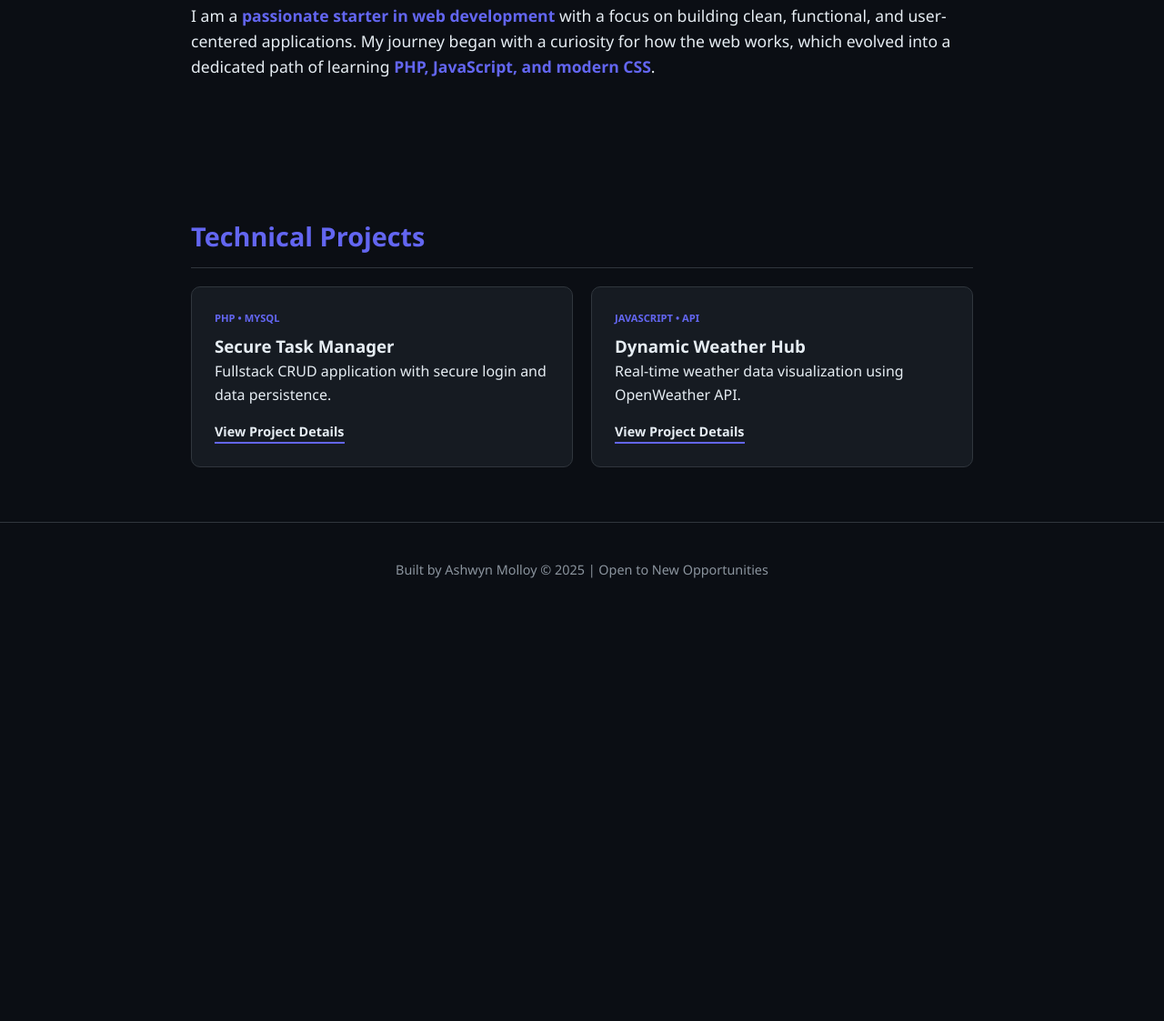
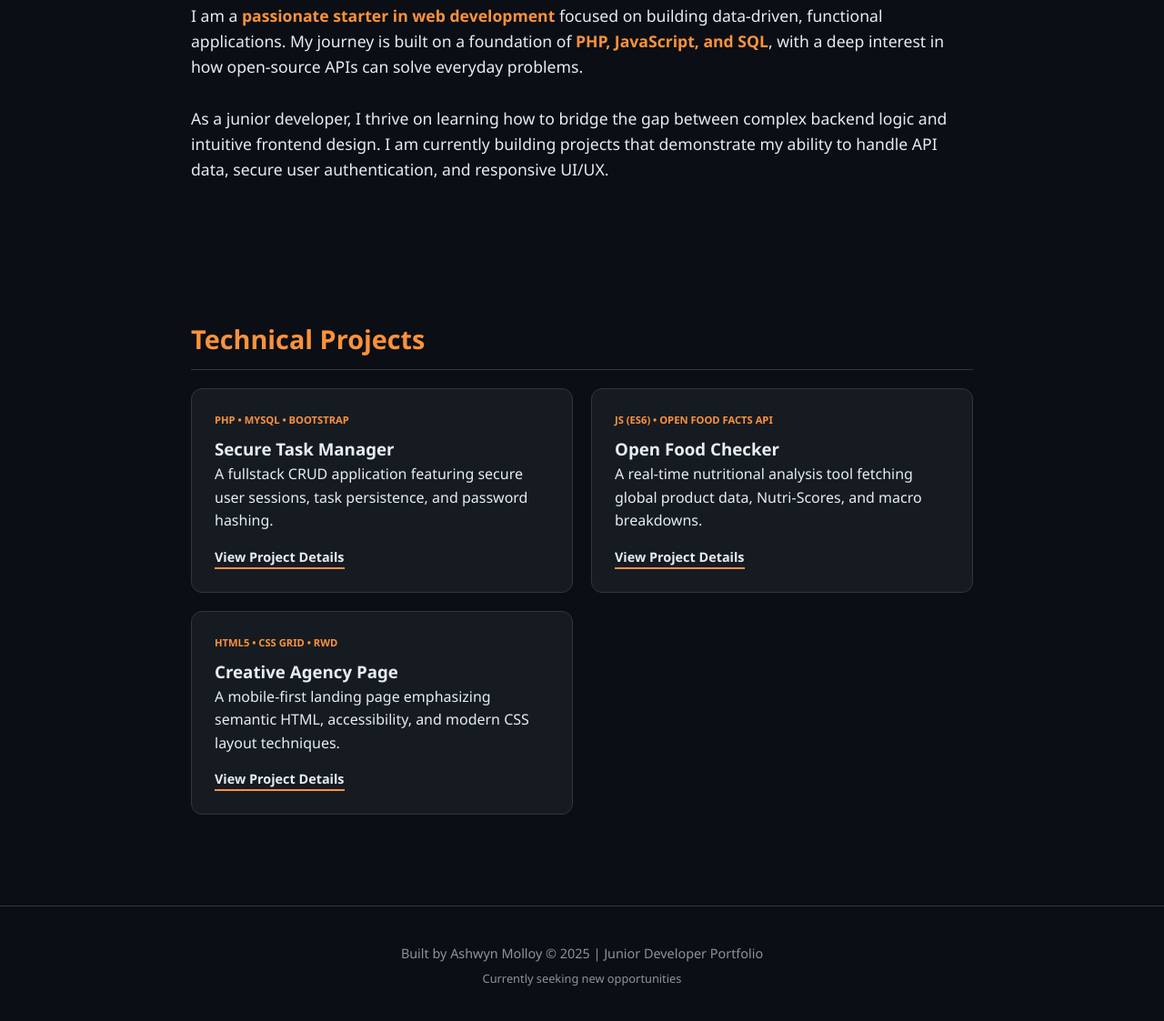
Before and after one commit to and1mo/and1mo.github.io, a plain HTML site: page index.html in a window 1280 px wide. Shown: the part 595-1718 px from the top of the page at 91% size. Before the commit the page ends 1273 px from the top, so only its background shows below. Drawn offline with Linux system fonts and the light colour scheme.

Commit message:
Update index.html

```diff
--- a/index.html
+++ b/index.html
@@ -6,7 +6,7 @@
     <title>Ashwyn Molloy | Junior Fullstack Developer</title>
     <style>
         :root {
-            --primary: #6366f1;
+            --primary: #fb923c; /* Orange theme to match Open Food Facts */
             --bg: #0b0e14;
             --card: #161b22;
             --text: #e6edf3;
@@ -16,6 +16,7 @@
         * { margin: 0; padding: 0; box-sizing: border-box; font-family: 'Segoe UI', sans-serif; }
         body { background-color: var(--bg); color: var(--text); line-height: 1.6; }
 
+        /* Header Section */
         header {
             padding: 80px 20px;
             text-align: center;
@@ -25,23 +26,27 @@
         .profile-img {
             width: 140px; height: 140px; border-radius: 50%;
             border: 3px solid var(--primary); margin-bottom: 20px;
+            object-fit: cover;
         }
         h1 { font-size: 2.8rem; margin-bottom: 10px; }
-        .tagline { color: var(--primary); font-weight: bold; font-size: 1.2rem; margin-bottom: 20px; }
+        .tagline { color: var(--primary); font-weight: bold; font-size: 1.2rem; margin-bottom: 20px; text-transform: uppercase; letter-spacing: 1px; }
 
+        /* General Container */
         .container { max-width: 900px; margin: 0 auto; padding: 60px 20px; }
         h2 { font-size: 1.8rem; margin-bottom: 20px; color: var(--primary); border-bottom: 1px solid #30363d; padding-bottom: 10px; }
 
+        /* About Section */
         .about-text { font-size: 1.1rem; color: var(--text); margin-bottom: 30px; }
         .highlight { color: var(--primary); font-weight: 600; }
 
+        /* Project Grid */
         .project-grid { display: grid; grid-template-columns: repeat(auto-fit, minmax(300px, 1fr)); gap: 20px; }
         .project-card {
             background: var(--card); border: 1px solid #30363d;
-            border-radius: 10px; padding: 25px; transition: 0.3s;
+            border-radius: 12px; padding: 25px; transition: 0.3s cubic-bezier(0.4, 0, 0.2, 1);
         }
         .project-card:hover { transform: translateY(-5px); border-color: var(--primary); }
-        .tech-tag { font-size: 0.7rem; font-weight: bold; color: var(--primary); display: block; margin-bottom: 8px; }
+        .tech-tag { font-size: 0.7rem; font-weight: bold; color: var(--primary); display: block; margin-bottom: 8px; text-transform: uppercase; }
 
         .project-link {
             display: inline-block;
@@ -51,15 +56,17 @@
             font-weight: bold;
             font-size: 0.9rem;
             border-bottom: 2px solid var(--primary);
+            transition: 0.2s;
         }
+        .project-link:hover { padding-left: 5px; color: var(--primary); }
 
-        footer { text-align: center; padding: 40px; color: var(--text-dim); font-size: 0.9rem; border-top: 1px solid #30363d; }
+        footer { text-align: center; padding: 40px; color: var(--text-dim); font-size: 0.9rem; border-top: 1px solid #30363d; margin-top: 40px; }
     </style>
 </head>
 <body>
 
     <header>
-        <img src="https://ui-avatars.com/api/?name=Ashwyn+Molloy&background=6366f1&color=fff&size=150" alt="AM" class="profile-img">
+        <img src="https://ui-avatars.com/api/?name=Ashwyn+Molloy&background=fb923c&color=fff&size=150" alt="AM" class="profile-img">
         <h1>Ashwyn Molloy</h1>
         <p class="tagline">Junior Fullstack Developer</p>
     </header>
@@ -67,31 +74,43 @@
     <div class="container">
         <h2>About Me</h2>
         <div class="about-text">
-            <p>I am a <span class="highlight">passionate starter in web development</span> with a focus on building clean, functional, and user-centered applications. My journey began with a curiosity for how the web works, which evolved into a dedicated path of learning <span class="highlight">PHP, JavaScript, and modern CSS</span>.</p>
+            <p>I am a <span class="highlight">passionate starter in web development</span> focused on building data-driven, functional applications. My journey is built on a foundation of <span class="highlight">PHP, JavaScript, and SQL</span>, with a deep interest in how open-source APIs can solve everyday problems.</p>
+            <br>
+            <p>As a junior developer, I thrive on learning how to bridge the gap between complex backend logic and intuitive frontend design. I am currently building projects that demonstrate my ability to handle API data, secure user authentication, and responsive UI/UX.</p>
         </div>
     </div>
 
     <div class="container">
         <h2>Technical Projects</h2>
         <div class="project-grid">
+
             <div class="project-card">
-                <span class="tech-tag">PHP • MYSQL</span>
+                <span class="tech-tag">PHP • MYSQL • BOOTSTRAP</span>
                 <h3>Secure Task Manager</h3>
-                <p>Fullstack CRUD application with secure login and data persistence.</p>
+                <p>A fullstack CRUD application featuring secure user sessions, task persistence, and password hashing.</p>
                 <a href="task-manager.html" class="project-link">View Project Details</a>
             </div>
 
             <div class="project-card">
-                <span class="tech-tag">JAVASCRIPT • API</span>
-                <h3>Dynamic Weather Hub</h3>
-                <p>Real-time weather data visualization using OpenWeather API.</p>
-                <a href="weather-hub.html" class="project-link">View Project Details</a>
+                <span class="tech-tag">JS (ES6) • OPEN FOOD FACTS API</span>
+                <h3>Open Food Checker</h3>
+                <p>A real-time nutritional analysis tool fetching global product data, Nutri-Scores, and macro breakdowns.</p>
+                <a href="nutrition-checker.html" class="project-link">View Project Details</a>
             </div>
+
+            <div class="project-card">
+                <span class="tech-tag">HTML5 • CSS GRID • RWD</span>
+                <h3>Creative Agency Page</h3>
+                <p>A mobile-first landing page emphasizing semantic HTML, accessibility, and modern CSS layout techniques.</p>
+                <a href="agency.html" class="project-link">View Project Details</a>
+            </div>
+
         </div>
     </div>
 
     <footer>
-        <p>Built by Ashwyn Molloy &copy; 2025 | Open to New Opportunities</p>
+        <p>Built by Ashwyn Molloy &copy; 2025 | Junior Developer Portfolio</p>
+        <p style="font-size: 0.8rem; margin-top: 5px;">Currently seeking new opportunities</p>
     </footer>
 
 </body>
```
